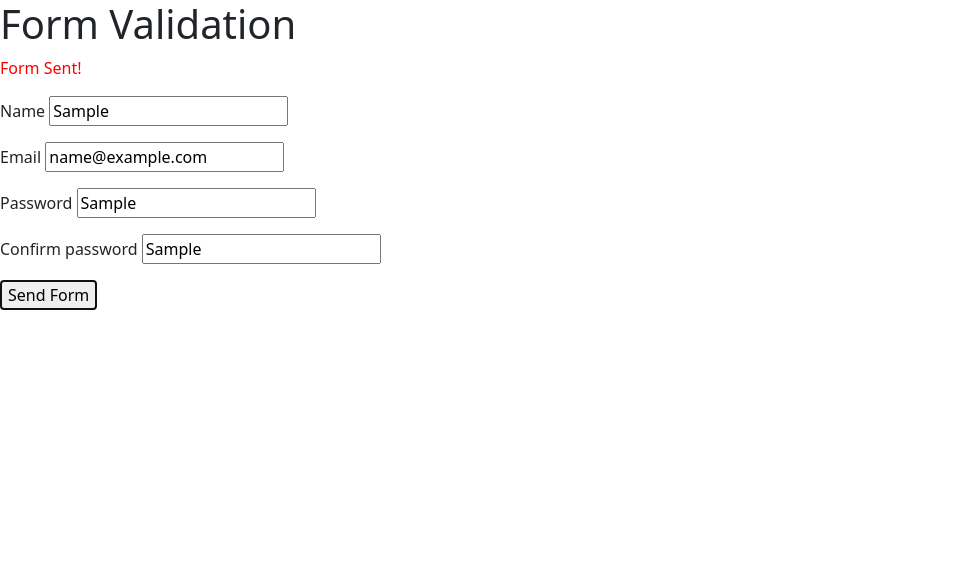
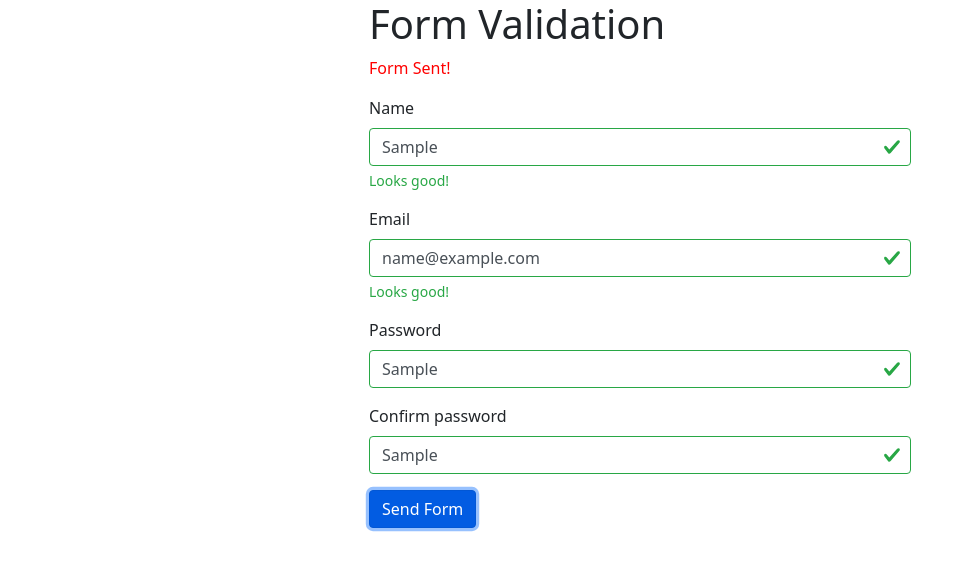
Before and after one commit to cbrands/vue-form-validation, a plain HTML site: page index.html in a window 1280 px wide. Both pictures are taken after typing "Sample", "name@example.com", "Sample", "Sample" into the empty fields and a click on the button "Send Form". Shown: the whole page, without its empty margins (0-974 px from the left). Drawn offline with nearby package versions, Linux system fonts and the light colour scheme.

Commit message:
added bootstrap styling

```diff
--- a/index.html
+++ b/index.html
@@ -12,35 +12,69 @@
     <title>Form vaildation</title>
   </head>
   <body>
-    <div id="app">
+    <div class="container">
+      <div class="row">
+        <div id="app" class="col-md-6 mx-auto">
           <h1>Form Validation</h1>
 
           <p style="color: red;">{{ error }}</p>
 
-      <form method="post" action="#">
-        <div>
-          <label for="name">Name</label>
-          <input name="name" id="name" v-model="form.name" />
-          <p style="color: red;">{{ nameValidation }}</p>
+          <form novalidate method="post" action="#">
+            <div class="mb-3">
+              <label for="name" class="form-label">Name</label>
+              <input
+                class="form-control"
+                name="name"
+                id="name"
+                v-model="form.name"
+                required
+              />
+              <div class="valid-feedback">
+                Looks good!
               </div>
-        <div>
-          <label for="email">Email</label>
-          <input name="email" id="email" v-model="form.email" />
-          <p style="color: red;">{{ emailValidation }}</p>
+              <div class="invalid-feedback">{{ nameValidation }}</div>
             </div>
-        <div>
-          <label for="password">Password</label>
-          <input name="password" id="password" v-model="form.password" />
-          <p style="color: red;">{{ passwordValidation }}</p>
+            <div class="mb-3">
+              <label for="email" class="form-label">Email</label>
+              <input
+                class="form-control"
+                name="email"
+                id="email"
+                v-model="form.email"
+              />
+              <div class="valid-feedback">
+                Looks good!
               </div>
-        <div>
-          <label for="password2">Confirm password</label>
-          <input name="password2" id="password2" v-model="form.password2" />
-          <p style="color: red;">{{ password2Validation }}</p>
+              <div class="invalid-feedback">{{ emailValidation }}</div>
             </div>
-        <button @click.prevent="validateForm">Send Form</button>
+            <div class="mb-3">
+              <label for="password" class="form-label">Password</label>
+              <input
+                class="form-control"
+                name="password"
+                id="password"
+                v-model="form.password"
+              />
+              <div class="invalid-feedback">{{ passwordValidation }}</div>
+            </div>
+            <div class="mb-3">
+              <label for="password2" class="form-label">Confirm password</label>
+              <input
+                class="form-control"
+                name="password2"
+                id="password2"
+                v-model="form.password2"
+              />
+              <div class="invalid-feedback">{{ password2Validation }}</div>
+            </div>
+            <button class="btn btn-primary" @click.prevent="validateForm">
+              Send Form
+            </button>
           </form>
         </div>
+      </div>
+    </div>
+
     <script
       src="https://cdn.jsdelivr.net/npm/popper.js@1.16.0/dist/umd/popper.min.js"
       integrity="sha384-Q6E9RHvbIyZFJoft+2mJbHaEWldlvI9IOYy5n3zV9zzTtmI3UksdQRVvoxMfooAo"
@@ -75,23 +109,47 @@
         },
         computed: {
           nameValidation: function () {
+            let el = document.getElementById('name');
             if (!this.form.name.length && this.error) {
+              el.classList.add('is-invalid');
+              el.classList.remove('is-valid');
               return 'Name Field is Required';
+            } else {
+              el.classList.add('is-valid');
+              el.classList.remove('is-invalid');
             }
           },
           emailValidation: function () {
+            let el = document.getElementById('email');
+            el.classList.add('is-invalid');
+            el.classList.remove('is-valid');
             if (!this.form.email.length && this.error) {
               return 'Email Field is Required';
+            } else {
+              el.classList.add('is-valid');
+              el.classList.remove('is-invalid');
             }
           },
           passwordValidation: function () {
+            let el = document.getElementById('password');
             if (!this.form.password.length && this.error) {
+              el.classList.add('is-invalid');
+              el.classList.remove('is-valid');
               return 'Password Field is Required';
+            } else {
+              el.classList.add('is-valid');
+              el.classList.remove('is-invalid');
             }
           },
           password2Validation: function () {
+            let el = document.getElementById('password2');
             if (!this.form.password2.length && this.error) {
+              el.classList.add('is-invalid');
+              el.classList.remove('is-valid');
               return 'Password must be confirmed';
+            } else {
+              el.classList.add('is-valid');
+              el.classList.remove('is-invalid');
             }
           },
         },
```
Lines whose indentation alone changed are shown as unchanged.
